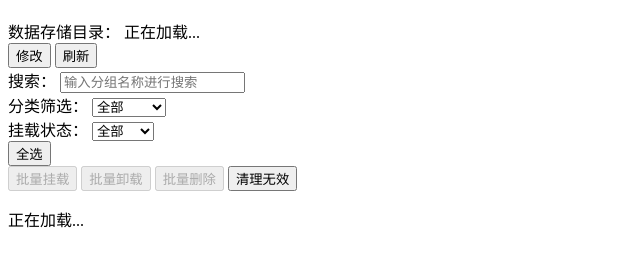
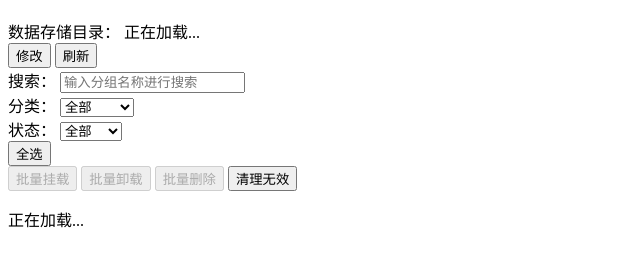
Before and after one commit to Nyasers/nyaser-maps-downloader, a website: page src/filemanager/main.html in a window 1280 px wide. Shown: the part 70-336 px from the top of the page, without its empty margins (0-640 px from the left). Drawn offline with Linux system fonts and the light colour scheme.

Commit message:
style: 简化筛选标签的文本描述

```diff
--- a/src/filemanager/main.html
+++ b/src/filemanager/main.html
@@ -49,7 +49,7 @@
           />
         </div>
         <div class="filter-group">
-          <label for="categoryFilter">分类筛选：</label>
+          <label for="categoryFilter">分类：</label>
           <select class="category-filter" id="categoryFilter">
             <option value="all">全部</option>
             <option value="kitasoda">kitasoda</option>
@@ -58,7 +58,7 @@
           </select>
         </div>
         <div class="filter-group">
-          <label for="mountStatusFilter">挂载状态：</label>
+          <label for="mountStatusFilter">状态：</label>
           <select class="mount-status-filter" id="mountStatusFilter">
             <option value="all">全部</option>
             <option value="mounted">已挂载</option>
```
